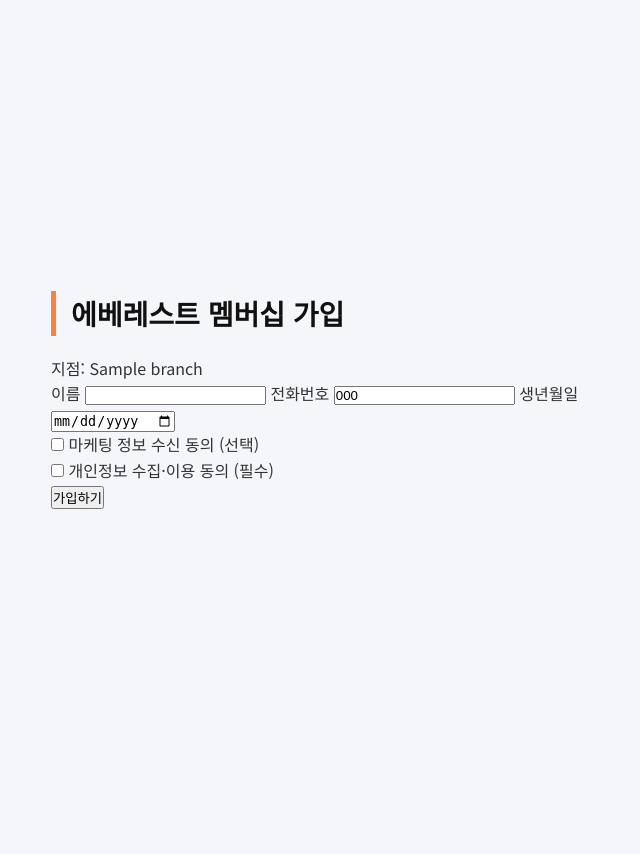
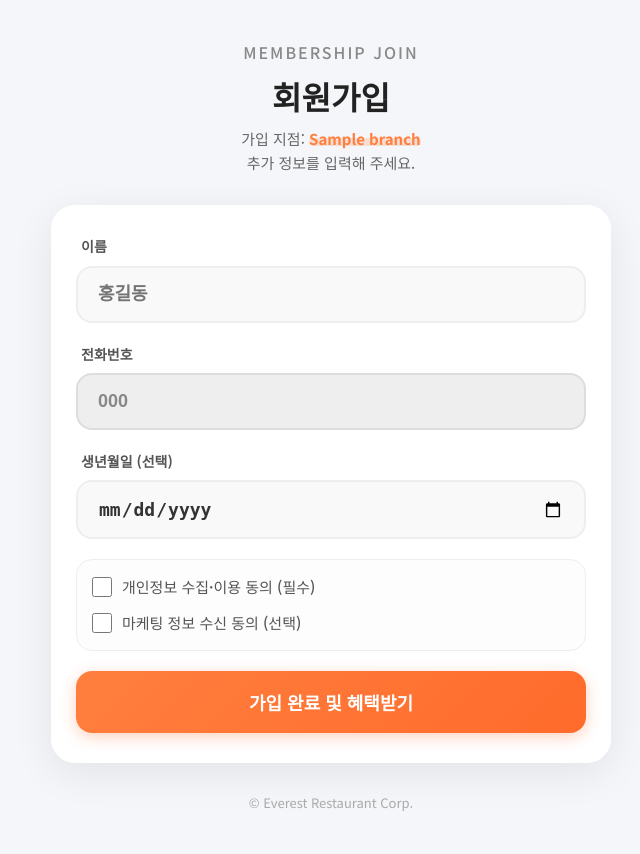
Before and after one commit to hanybeee67/everest-ocr, a Flask app: template templates/join.html in a window 1280 px wide. Shown: the whole page, without its empty margins (309-949 px from the left). Before the commit the page ends 509 px from the top, so only its background shows below. Run offline with Flask 3, Linux system fonts and the light colour scheme; the template is opened without the code that fills it: most values are stand-ins (such as "Sample title", 1, 10 or a date in 2020).

Commit message:
update main

```diff
--- a/static/style.css
+++ b/static/style.css
@@ -84,7 +84,6 @@ body {
     padding: 30px 25px;
     border-radius: 24px;
     box-shadow: 0 10px 40px rgba(0,0,0,0.08);
-    text-align: center;
     transition: transform 0.3s ease;
 }
 
@@ -105,7 +104,7 @@ body {
 .styled-input {
     width: 100%;
     padding: 16px 20px;
-    font-size: 20px;
+    font-size: 18px;
     font-weight: 600;
     color: #333;
     background: #f9f9f9;
@@ -113,14 +112,21 @@ body {
     border-radius: 16px;
     outline: none;
     transition: 0.3s;
-    text-align: center;
-    letter-spacing: 1px;
+    /* 텍스트 입력은 왼쪽 정렬이 더 편함 */
+    text-align: left;
 }
 
 .styled-input:focus {
     border-color: #ff7f3f;
     background: #fff;
     box-shadow: 0 0 0 4px rgba(255, 127, 63, 0.1);
+}
+
+/* 읽기 전용 입력창 (전화번호 등) */
+.styled-input:disabled, .styled-input[readonly] {
+    background-color: #eee;
+    color: #888;
+    border-color: #ddd;
 }
 
 .btn-primary {
@@ -150,7 +156,43 @@ body {
 }
 
 /* ===============================
-   ★ [신규] 파일 업로드 박스 디자인
+   ★ [신규] 체크박스 디자인
+================================ */
+.checkbox-container {
+    margin-top: 10px;
+    background: #fdfdfd;
+    padding: 15px;
+    border-radius: 16px;
+    border: 1px solid #eee;
+}
+
+.checkbox-row {
+    display: flex;
+    align-items: center;
+    margin-bottom: 12px;
+    font-size: 15px;
+    color: #555;
+}
+
+.checkbox-row:last-child {
+    margin-bottom: 0;
+}
+
+.checkbox-row input[type="checkbox"] {
+    width: 20px;
+    height: 20px;
+    margin-right: 10px;
+    accent-color: #ff7f3f; /* 체크 시 오렌지색 */
+    cursor: pointer;
+}
+
+.checkbox-row label {
+    cursor: pointer;
+    font-weight: 500;
+}
+
+/* ===============================
+   [Mobile] 업로드 박스 디자인
 ================================ */
 .file-upload-wrapper {
     position: relative;
--- a/templates/join.html
+++ b/templates/join.html
@@ -2,47 +2,66 @@
 <html lang="ko">
 <head>
     <meta charset="UTF-8">
-    <title>에베레스트 멤버십 가입</title>
-    <meta name="viewport" content="width=device-width, initial-scale=1">
+    <title>회원가입</title>
+    <meta name="viewport" content="width=device-width, initial-scale=1, maximum-scale=1, user-scalable=no">
     <link rel="stylesheet" href="{{ url_for('static', filename='style.css') }}">
 </head>
+<body>
 
-<body>
-<div class="page-wrapper">
+    <div class="page-wrapper">
 
-    <h1 class="page-title">에베레스트 멤버십 가입</h1>
-    <p class="page-subtitle">지점: {{ branch }}</p>
+        <div class="brand-logo">MEMBERSHIP JOIN</div>
 
-    <div class="card">
+        <h1 class="welcome-title">회원가입</h1>
 
-        <form action="/join" method="post">
-            <input type="hidden" name="branch" value="{{ branch }}">
-            <input type="hidden" name="phone" value="{{ phone }}">
+        <p class="welcome-desc">
+            가입 지점: <span class="branch-highlight" style="font-weight: 700;">{{ branch }}</span><br>
+            추가 정보를 입력해 주세요.
+        </p>
 
-            <label class="label">이름</label>
-            <input type="text" name="name" required>
+        <div class="mobile-card" style="text-align: left;">
+            <form action="/join" method="post">
+                <input type="hidden" name="branch" value="{{ branch }}">
+                <input type="hidden" name="branch_code" value="{{ branch_code }}">
+                <input type="hidden" name="phone" value="{{ phone }}">
 
-            <label class="label">전화번호</label>
-            <input type="tel" name="phone" value="{{ phone }}" required>
+                <div class="input-group">
+                    <label class="input-label">이름</label>
+                    <input type="text" name="name" class="styled-input" placeholder="홍길동" required>
+                </div>
 
-            <label class="label">생년월일</label>
-            <input type="date" name="birth" required>
+                <div class="input-group">
+                    <label class="input-label">전화번호</label>
+                    <input type="tel" value="{{ phone }}" class="styled-input" readonly>
+                </div>
 
-            <div class="checkbox-row">
-                <input type="checkbox" name="agree_marketing" value="yes">
-                <label>마케팅 정보 수신 동의 (선택)</label>
-            </div>
+                <div class="input-group">
+                    <label class="input-label">생년월일 (선택)</label>
+                    <input type="date" name="birth" class="styled-input">
+                </div>
 
-            <div class="checkbox-row">
-                <input type="checkbox" name="agree_privacy" value="yes" required>
-                <label>개인정보 수집·이용 동의 (필수)</label>
-            </div>
+                <div class="checkbox-container">
+                    <div class="checkbox-row">
+                        <input type="checkbox" id="privacy" name="agree_privacy" value="yes" required>
+                        <label for="privacy">개인정보 수집·이용 동의 (필수)</label>
+                    </div>
+                    <div class="checkbox-row">
+                        <input type="checkbox" id="marketing" name="agree_marketing" value="yes">
+                        <label for="marketing">마케팅 정보 수신 동의 (선택)</label>
+                    </div>
+                </div>
 
-            <button type="submit" class="btn">가입하기</button>
-        </form>
+                <button type="submit" class="btn-primary" style="margin-top: 20px;">
+                    가입 완료 및 혜택받기
+                </button>
+            </form>
+        </div>
+
+        <div class="footer-text">
+            © Everest Restaurant Corp.
+        </div>
 
     </div>
 
-</div>
 </body>
 </html>
```
Also changed, not shown: other parts of static/style.css (+10 -56 lines).
